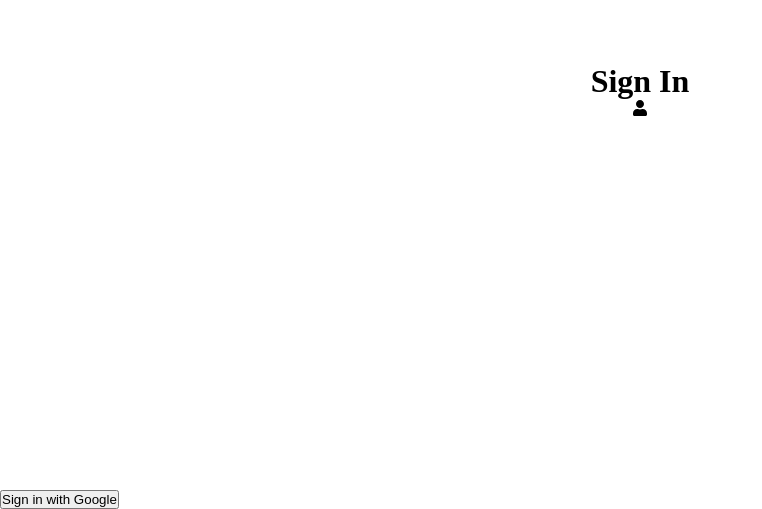
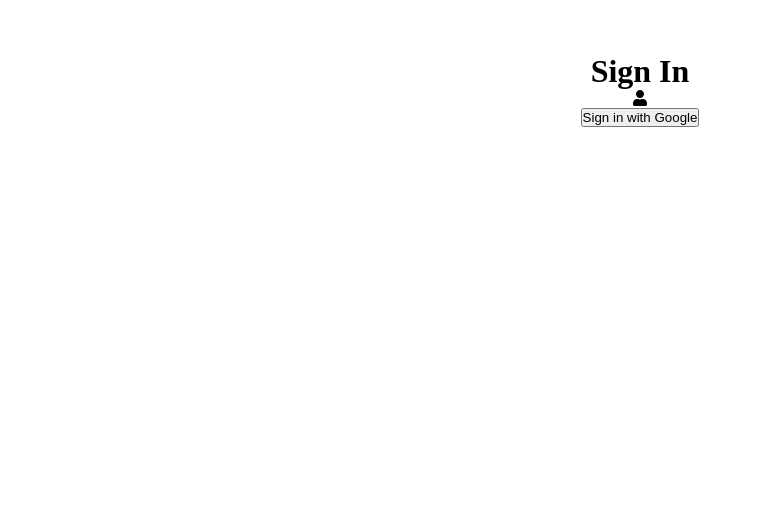
Before and after one commit to Soban-Ahmed/chat-react-app, a React (Create React App) app in the folder chat-relay/: page / in a window 1280 px wide. Shown: the part 310-819 px from the top of the page, without its empty margins (0-762 px from the left). Built offline with nearby package versions, Linux system fonts and the light colour scheme; no server answers.

Commit message:
style: :lipstick: Moved Login Button to header

```diff
--- a/chat-relay/src/App.js
+++ b/chat-relay/src/App.js
@@ -37,9 +37,10 @@
         <div>
           <FontAwesomeIcon icon={faUser} />
         </div>
+        {!isLoggedIn && <SignIn auth={auth} />}
         <SignOut auth={auth} />
       </header>
-      {isLoggedIn ? <span>User logged in</span> : <SignIn auth={auth} />}
+      {isLoggedIn && <span>User logged in</span>}
     </div>
   );
 }
```
